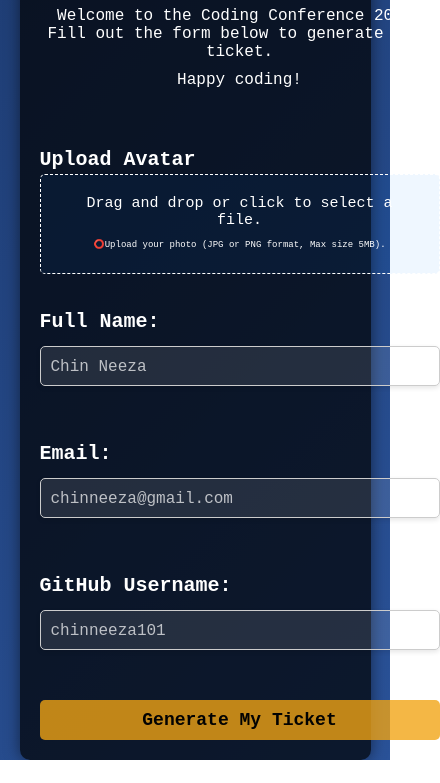
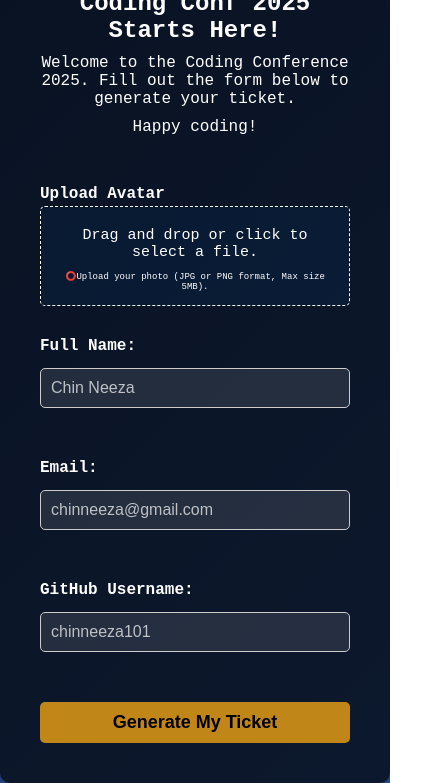
Before and after one commit to CodeEbz/Ticket-Generator, a plain HTML site: page index.html in a window 390 px wide. Shown: the part 137-920 px from the top of the page, 440 px wide, since content can reach past the window. Before the commit the page ends 897 px from the top, so only its background shows below. Drawn offline with Linux system fonts and the light colour scheme.

Commit message:
Update index.css
Improving the responsiveness

```diff
--- a/index.css
+++ b/index.css
@@ -1,24 +1,18 @@
-#ticketDisplayArea {
-  display: none;
-}
-
-form {
-  display: flex;
-  flex-direction: column;
-  width: 400px;
-  margin: auto;
-  color: white;
+* {
+  box-sizing: border-box;
+  margin: 0;
+  padding: 0;
 }
 
 body {
   font-family: 'Courier New', Courier, monospace;
-  font-size: 20px;
+  font-size: clamp(16px, 2vw, 20px);
   background: linear-gradient(135deg, #1e3c72 0%, #2a5298 100%);
   background-size: cover;
   background-position: center;
   background-repeat: no-repeat;
   min-height: 100vh;
-  width: 100vw;
+  width: 100%;
   margin: 0;
   padding: 0;
   display: flex;
@@ -26,160 +20,18 @@ body {
   align-items: center;
 }
 
-* {
-  box-sizing: border-box;
-  margin: 0;
-  padding: 0;
-}
-
-#idForForm, #ticketDisplayArea {
-  max-width: 600px;
-  width: 90%;
-  padding: 20px;
-  background-color: rgba(0, 0, 0, 0.7);
-  border-radius: 10px;
-  box-shadow: 0 0 15px rgba(0, 0, 0, 0.5);
-}
-
-#idForForm input:not([type="file"]), #idForForm select {
-  margin: 10px 0;
-  padding: 10px;
-  border-radius: 5px;
-  color: white;
-  background-color: rgba(255, 255, 255, 0.1);
-  border: 1px solid #ccc;
-}
-
-label {
-  margin: 3px 0;
-  font-weight: bold;
-  color: white;
-  display: block;
-}
-
-input {
-  width: 100%;
-  font-size: 16px;
-  background-color: rgba(0, 123, 255, 0.062);
-  color: white;
-  border: 1px solid #ccc;
-  border-radius: 5px;
-  padding: 10px;
-  box-shadow: 0 2px 5px rgba(0, 0, 0, 0.1);
-  transition: border-color 0.3s ease;
-}
-
-input::placeholder {
-  color: rgba(255, 255, 255, 0.7);
-  font-family: 'Courier New', Courier, monospace;
-}
-
-input::-webkit-input-placeholder {
-  color: rgba(255, 255, 255, 0.7);
-}
-
-input:-moz-placeholder {
-  color: rgba(255, 255, 255, 0.7);
-}
-
-input:-ms-input-placeholder {
-  color: rgba(255, 255, 255, 0.7);
-}
-
-#uploadZone {
-  background-color: rgba(0, 123, 255, 0.062);
-  color: rgb(255, 255, 255);
-  cursor: pointer;
-  padding: 20px;
-  border-radius: 5px;
-  border: 1px dashed white;
-  transition: background-color 0.3s ease;
-  width: 100%;
-  height: 100px;
+form {
   display: flex;
   flex-direction: column;
-  align-items: center;
-  justify-content: center;
-  font-size: 16px;
-  text-align: center;
-  margin-bottom: 10px;
-}
-
-input[type="file"] {
-  display: none;
-}
-
-#generateTicket {
-  background-color: rgba(241, 164, 20, 0.788);
   width: 100%;
-  margin-top: 20px;
-  color: rgb(2, 2, 2);
-  border: none;
-  padding: 10px;
-  border-radius: 5px;
-  cursor: pointer;
-  font-size: 18px;
-  font-weight: bold;
-  font-family: 'Courier New', Courier, monospace;
-  transition: background-color 0.3s ease, transform 0.2s ease;
-}
-
-#h3Coding {
-  text-align: center;
+  max-width: 500px;
+  margin: auto;
   color: white;
-  font-size: 30px;
-  margin-bottom: 20px;
-  font-weight: bold;
-  font-family: 'Courier New', Courier, monospace;
-}
-
-#generateTicket:hover {
-  background-color: rgba(241, 164, 20, 0.9);
-  transform: scale(1.05);
-}
-
-#changeImageBtn,
-#removeImageBtn {
-  background-color: rgba(30, 192, 178, 0.788);
-  color: rgb(2, 2, 2);
-  border: none;
-  padding: 8px 15px;
-  border-radius: 5px;
-  cursor: pointer;
-  font-size: 14px;
-  font-weight: bold;
-  font-family: 'Courier New', Courier, monospace;
-  transition: background-color 0.3s ease, transform 0.2s ease;
-  width: auto;
-  height: auto;
-  margin: 5px;
-  display: inline-block;
-}
-
-#avatarControls {
-  display: flex;
-  justify-content: center;
-  margin-top: 10px;
-}
-
-#avatarPreview {
-  max-width: 150px;
-  max-height: 150px;
-  border-radius: 50%;
-  object-fit: cover;
-  display: block;
-  margin: 10px auto;
-}
-
-.error-message {
-  color: #ff6b6b;
-  font-size: 0.9em;
-  margin-top: 5px;
-  margin-bottom: 5px;
-  font-weight: bold;
+  padding: 20px;
 }
 
 #ticketDisplayArea {
+  display: none;
   background-color: rgba(0, 0, 0, 0.8);
   color: white;
   padding: 30px;
@@ -187,6 +39,8 @@ input[type="file"] {
   text-align: center;
   box-shadow: 0 0 20px rgba(0, 0, 0, 0.7);
   margin-top: 20px;
+  width: 90%;
+  max-width: 600px;
 }
 
 #ticketDisplayArea h1, #ticketDisplayArea h3 {
@@ -232,6 +86,136 @@ input[type="file"] {
   background-color: #0056b3;
 }
 
+#idForForm, #ticketDisplayArea {
+  width: 100%;
+  max-width: 600px;
+  padding: 20px;
+  background-color: rgba(0, 0, 0, 0.7);
+  border-radius: 10px;
+  box-shadow: 0 0 15px rgba(0, 0, 0, 0.5);
+}
+
+#idForForm input:not([type="file"]),
+#idForForm select {
+  margin: 10px 0;
+  padding: 10px;
+  border-radius: 5px;
+  color: white;
+  background-color: rgba(255, 255, 255, 0.1);
+  border: 1px solid #ccc;
+  width: 100%;
+}
+
+label {
+  margin: 3px 0;
+  font-weight: bold;
+  color: white;
+  display: block;
+}
+
+input {
+  width: 100%;
+  font-size: 16px;
+  background-color: rgba(0, 123, 255, 0.062);
+  color: white;
+  border: 1px solid #ccc;
+  border-radius: 5px;
+  padding: 10px;
+  transition: border-color 0.3s ease;
+}
+
+input::placeholder {
+  color: rgba(255, 255, 255, 0.7);
+}
+
+#uploadZone {
+  background-color: rgba(0, 123, 255, 0.062);
+  color: white;
+  cursor: pointer;
+  padding: 20px;
+  border-radius: 5px;
+  border: 1px dashed white;
+  width: 100%;
+  height: 100px;
+  display: flex;
+  flex-direction: column;
+  align-items: center;
+  justify-content: center;
+  font-size: 16px;
+  text-align: center;
+  margin-bottom: 10px;
+}
+
+input[type="file"] {
+  display: none;
+}
+
+#generateTicket {
+  background-color: rgba(241, 164, 20, 0.788);
+  width: 100%;
+  margin-top: 20px;
+  color: black;
+  border: none;
+  padding: 10px;
+  border-radius: 5px;
+  cursor: pointer;
+  font-size: 18px;
+  font-weight: bold;
+  transition: background-color 0.3s ease, transform 0.2s ease;
+}
+
+#generateTicket:hover {
+  background-color: rgba(241, 164, 20, 0.9);
+  transform: scale(1.05);
+}
+
+#h3Coding {
+  text-align: center;
+  color: white;
+  font-size: 30px;
+  margin-bottom: 20px;
+  font-weight: bold;
+}
+
+#changeImageBtn,
+#removeImageBtn {
+  background-color: rgba(30, 192, 178, 0.788);
+  color: black;
+  border: none;
+  padding: 8px 15px;
+  border-radius: 5px;
+  cursor: pointer;
+  font-size: 14px;
+  font-weight: bold;
+  margin: 5px;
+  display: inline-block;
+}
+
+#avatarControls {
+  display: flex;
+  justify-content: center;
+  margin-top: 10px;
+  flex-wrap: wrap;
+  gap: 10px;
+}
+
+#avatarPreview {
+  max-width: 150px;
+  max-height: 150px;
+  border-radius: 50%;
+  object-fit: cover;
+  display: block;
+  margin: 10px auto;
+}
+
+.error-message {
+  color: #ff6b6b;
+  font-size: 0.9em;
+  margin-top: 5px;
+  margin-bottom: 5px;
+  font-weight: bold;
+}
+
 #idForForm h1 {
   font-size: 24px;
   margin-bottom: 10px;
```
